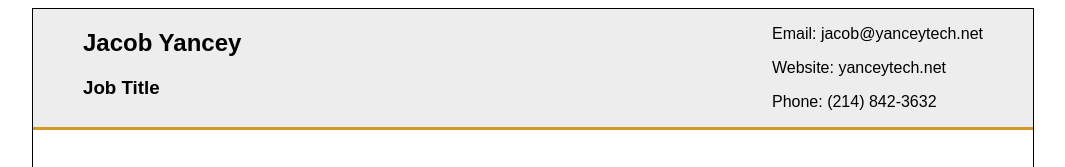
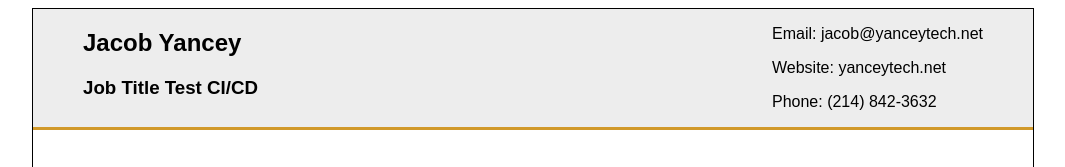
Before and after one commit to Vastagon/cloud-resume-challenge, a plain HTML site: page resume/resume.html in a window 1280 px wide. Shown: the top 167 px of the page, without its empty margins (107-1172 px from the left). Drawn offline with Linux system fonts and the light colour scheme.

Commit message:
Testing pipeline

```diff
--- a/resume/resume.html
+++ b/resume/resume.html
@@ -13,7 +13,7 @@
         <header>
             <div class="header-left">
                 <h2>Jacob Yancey</h2>
-                <h3>Job Title</h3>
+                <h3>Job Title Test CI/CD</h3>
             </div>
             <div class="header-right">
                 <p>Email: jacob@yanceytech.net</p>
```
